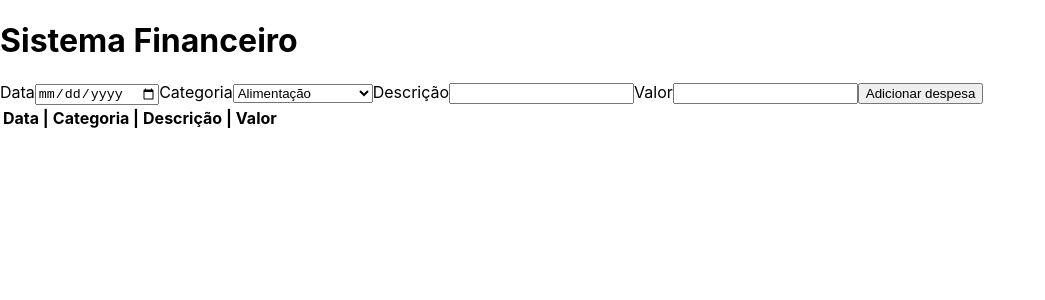
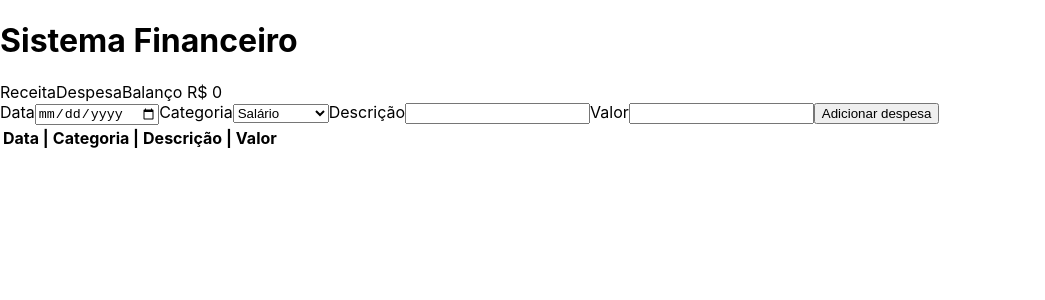
Before and after one commit to DiegoDemontier/expense-manager, a React (Create React App) app: page /wallet in a window 1280 px wide. Shown: the top 300 px of the page, without its empty margins (0-1045 px from the left). Built offline with nearby package versions, Linux system fonts and the light colour scheme.

Commit message:
refotoração de select category

```diff
--- a/src/actions/index.js
+++ b/src/actions/index.js
@@ -1,13 +1,13 @@
 export const ADD_EXPENSE = 'ADD_EXPENSE';
 
-export const ADD_TAG = 'ADD_TAG';
+export const ADD_CATEGORY = 'ADD_CATEGORY';
 
 export const setAddExpense = (payload) => ({
   type: 'ADD_EXPENSE',
   payload,
 });
 
-export const setAddTag = (payload) => ({
-  type: 'ADD_TAG',
+export const setAddCategory = (payload) => ({
+  type: 'ADD_CATEGORY',
   payload,
 });
--- /dev/null
+++ b/src/components/Header.js
@@ -0,0 +1,15 @@
+import React from 'react';
+import { useSelector } from 'react-redux';
+
+export default function Header() {
+  const expenses = useSelector((state) => state.wallet.expenses);
+  const total = expenses.reduce((acc, curr) => acc + Number(curr.value), 0);
+
+  return (
+    <>
+      <span>Receita</span>
+      <span>Despesa</span>
+      <span>Balanço {`R$ ${total}`}</span>
+    </>
+  );
+}
--- a/src/components/InputTaple.js
+++ b/src/components/InputTaple.js
@@ -1,9 +1,9 @@
 import React, { useRef, useState } from 'react';
 import { useDispatch, useSelector } from 'react-redux';
-import { setAddExpense, setAddTag } from '../actions'
+import { setAddExpense, setAddCategory } from '../actions';
 
 export default function InputTaple() {
-  const form = useRef()
+  const form = useRef(null);
 
   const [date, setDate] = useState('');
   const [category, setCategory] = useState('Alimentação');
@@ -12,80 +12,87 @@ export default function InputTaple() {
   const [NewCategory, setNewCategory] = useState('');
 
   const dispatch = useDispatch();
-  const expenses = useSelector(state => state.wallet.expenses)
-  const categories = useSelector(state => state.wallet.categories)
+  const expenses = useSelector((state) => state.wallet.expenses);
+  const categories = useSelector((state) => state.wallet.categories);
 
   function handleSubmit(event) {
     event.preventDefault();
-    dispatch(setAddExpense([...expenses, {
+    let controlValue = categories[category] ? value * -1 : value;
+
+    dispatch(
+      setAddExpense([
+        ...expenses,
+        {
           date,
           category,
           description,
-      value,
-    }]))
-    setDescription('')
+          value: controlValue,
+        },
+      ])
+    );
+    setDescription('');
     form.current.reset();
-  };
+  }
 
-  function handleAddCategory() {
-    categories.splice((categories.length - 1), 0, NewCategory)
-    dispatch(setAddTag([...categories]));
+  /* function handleAddCategory() {
+    categories.splice(categories.length - 1, 0, NewCategory);
+    dispatch(setAddCategory([...categories]));
+    setNewCategory('');
     setCategory('Alimentação');
-    setNewCategory('');
-  };
+  } */
 
   function renderCategory() {
-    return(
+    return (
       <label HtmlFor="category">
         Categoria
         <select
           id="category"
           onChange={({ target }) => setCategory(target.value)}
         >
-            {
-              categories.map((category, index) => (
-                <option key={ index } value={ category }>{category}</option>
-              ))
-            }
+          {Object.keys(categories).map((category, index) => (
+            <option key={index} value={category}>
+              {category}
+            </option>
+          ))}
         </select>
       </label>
     );
-  };
+  }
 
-  function addCategory() {
-    return(
+  /* function addCategory() {
+    return (
       <>
         <label HtmlFor="addCategory">
           Nova Categoria
           <input
             id="addCategory"
             type="text"
-          onChange={ ({ target }) => setNewCategory(target.value)}
+            onChange={({ target }) => setNewCategory(target.value)}
           />
         </label>
-      <button
-      type="button"
-      onClick={ handleAddCategory }
-      >
+        <button type="button" onClick={handleAddCategory}>
           +
+        </button>
+        <button type="button" onClick={() => setCategory('Alimentação')}>
+          x
         </button>
       </>
     );
-  };
+  } */
 
-  return(
+  return (
     <>
-      <form ref={ form } onSubmit={ handleSubmit }>
+      <form ref={form} onSubmit={handleSubmit}>
         <label HtmlFor="date">
           Data
           <input
             id="date"
             type="date"
-            onChange={ ({ target }) => setDate(target.value)}
+            onChange={({ target }) => setDate(target.value)}
           />
         </label>
-
-        {category === 'Adicionar Categoria' ? addCategory(): renderCategory()}
+        {renderCategory()}
+        {/* {category === 'Adicionar Categoria' ? addCategory() : renderCategory()} */}
 
         <label HtmlFor="description">
           Descrição
@@ -93,7 +100,7 @@ export default function InputTaple() {
             id="description"
             required
             type="text"
-            onChange={ ({ target }) => setDescription(target.value)}
+            onChange={({ target }) => setDescription(target.value)}
           />
         </label>
 
@@ -103,7 +110,7 @@ export default function InputTaple() {
             id="value"
             required
             type="number"
-            onChange={ ({ target }) => setValue(target.value)}
+            onChange={({ target }) => setValue(target.value)}
           />
         </label>
 
--- a/src/components/Table.js
+++ b/src/components/Table.js
@@ -1,11 +1,10 @@
-import React from 'react';
-import { useSelector } from 'react-redux';
+import React from "react";
+import { useSelector } from "react-redux";
 
-export default function Table (){
-  const expenses = useSelector(state => state.wallet.expenses)
+export default function Table() {
+  const expenses = useSelector((state) => state.wallet.expenses);
 
-
-  return(
+  return (
     <table>
       <thead>
         <tr>
@@ -16,15 +15,15 @@ export default function Table (){
         </tr>
       </thead>
       <tbody>
-        {expenses.map(expense => (
+        {expenses.map((expense) => (
           <tr>
             <th>{expense.date}</th>
             <th>{expense.category}</th>
             <th>{expense.description}</th>
-            <th>{expense.value}</th>
+            <th>{`R$ ${expense.value}`}</th>
           </tr>
         ))}
       </tbody>
     </table>
   );
-};
+}
--- a/src/pages/Wallet.js
+++ b/src/pages/Wallet.js
@@ -1,13 +1,15 @@
 import React from 'react';
+import Header from '../components/Header';
 import InputTaple from '../components/InputTaple';
 import Table from '../components/Table';
 
-export default function Wallet (){
-  return(
+export default function Wallet() {
+  return (
     <>
       <h1>Sistema Financeiro</h1>
-      <InputTaple/>
-      <Table/>
+      <Header />
+      <InputTaple />
+      <Table />
     </>
   );
 }
--- a/src/reducers/wallet.js
+++ b/src/reducers/wallet.js
@@ -1,20 +1,38 @@
-import { ADD_EXPENSE, ADD_TAG } from '../actions';
+import { ADD_EXPENSE, ADD_CATEGORY } from '../actions';
 
 const INITIAL_STATE = {
   expenses: [],
-  categories: ['Alimentação', 'Lazer', 'Trabalho', 'Transporte', 'Saúde', 'Adicionar Categoria']
-}
+  categories: {
+    Salário: false,
+    Renda: false,
+    Alimentação: true,
+    Lazer: true,
+    Trabalho: true,
+    Transporte: true,
+    Saúde: true,
+  },
+  /* categories: [
+    'Alimentação',
+    'Lazer',
+    'Trabalho',
+    'Transporte',
+    'Saúde',
+    'Adicionar Categoria',
+  ], */
+};
 
 const walletReducer = (state = INITIAL_STATE, action) => {
   switch (action.type) {
     case ADD_EXPENSE:
       return {
-        ...state, expenses: action.payload,
+        ...state,
+        expenses: action.payload,
       };
-    case ADD_TAG:
+    case ADD_CATEGORY:
       return {
-        ...state, categories: action.payload,
-      }
+        ...state,
+        categories: action.payload,
+      };
     default:
       return state;
   }
```
Lines whose indentation alone changed are shown as unchanged.
